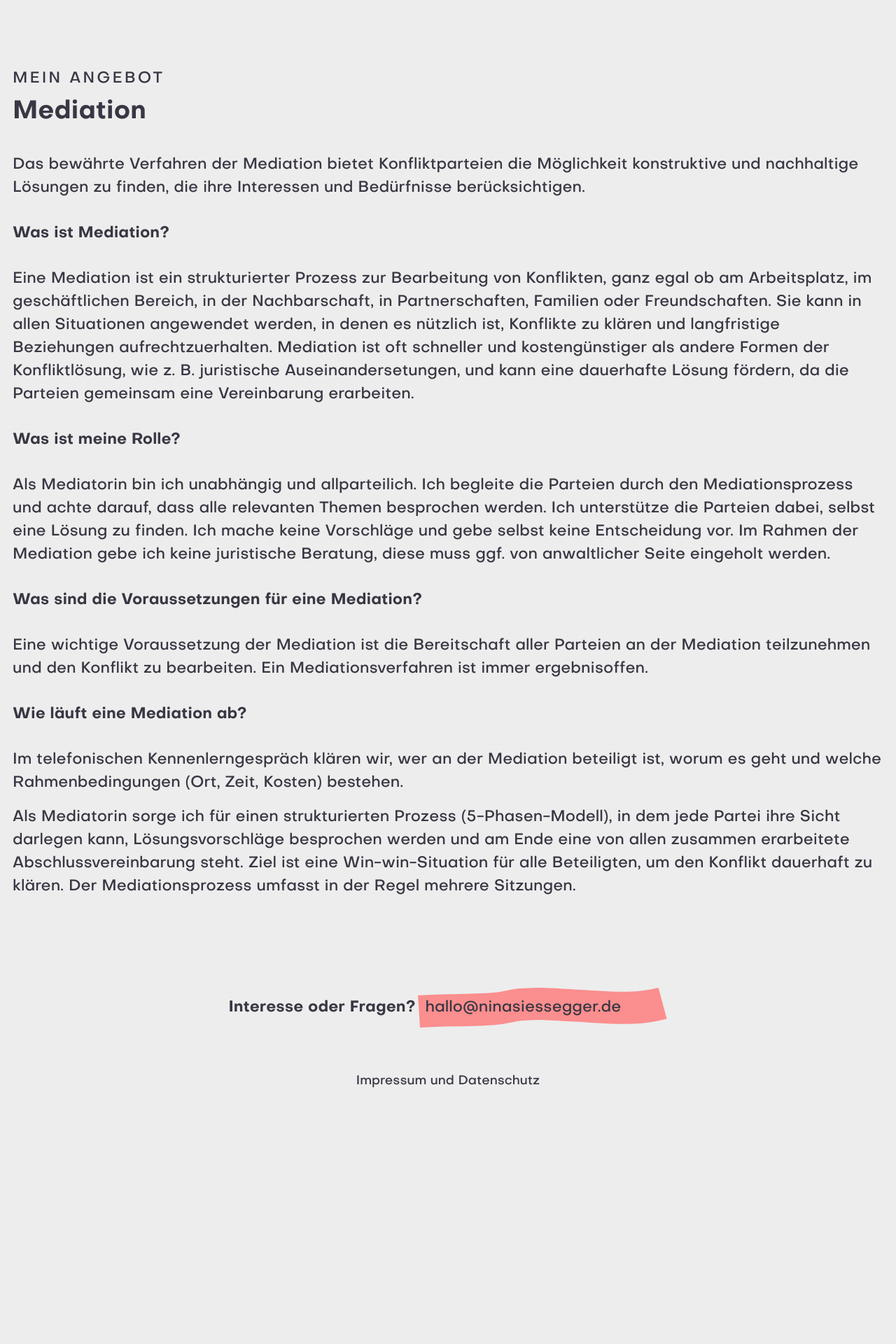
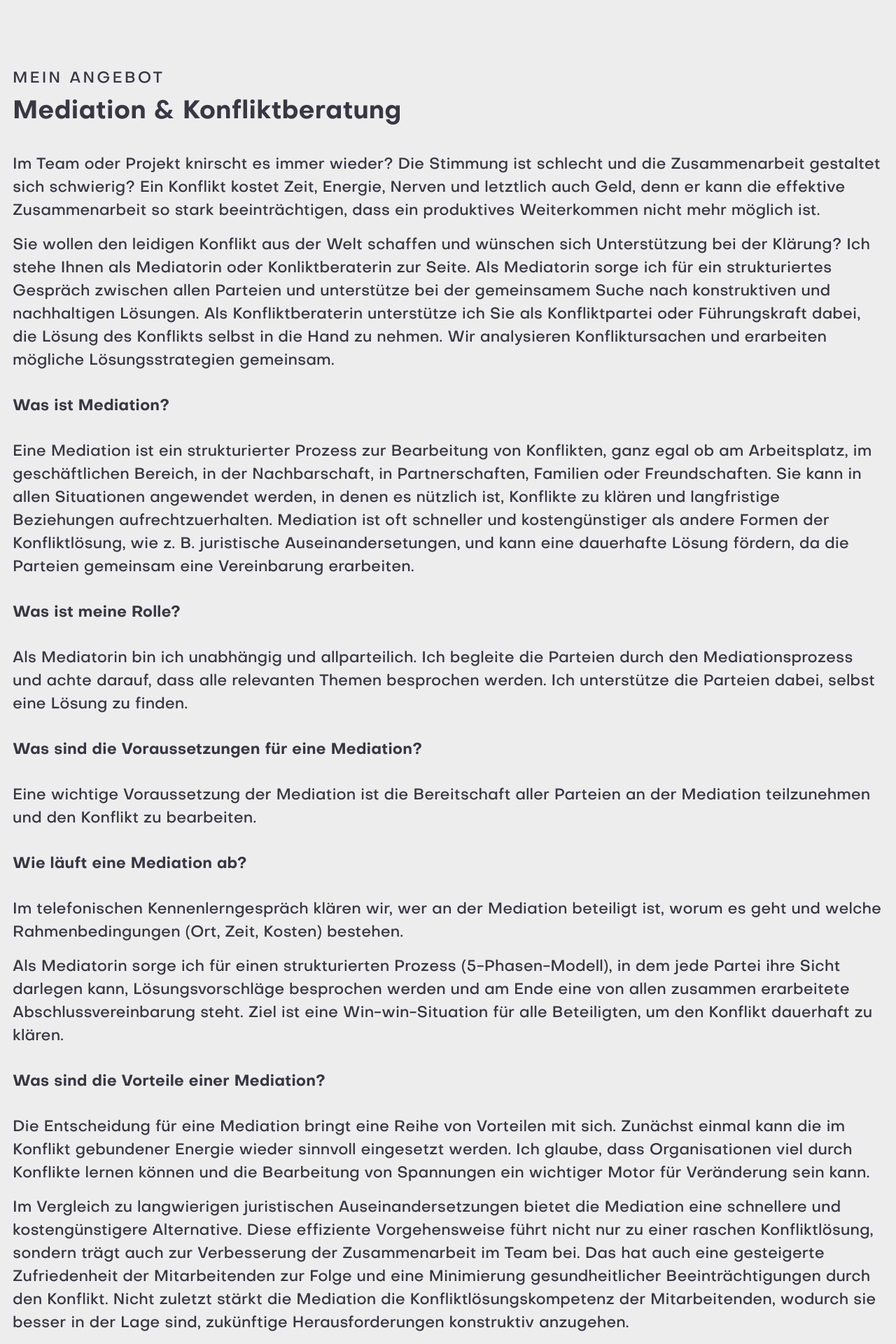
Before and after one commit to sssggr/ninasiessegger, a Nuxt app: page /mediation in a window 1280 px wide. Shown: the part 120-2040 px from the top of the page at 70% size. Before the commit the page ends 1742 px from the top, so only its background shows below. Built offline with nearby package versions, Linux system fonts and the light colour scheme.

Commit message:
Update mediation text

```diff
--- a/pages/index.vue
+++ b/pages/index.vue
@@ -66,10 +66,10 @@ useSeoMeta({
         </div>
         <div class="col-xs-12 col-md-7 col-sm-7 col-lg-5 teaser-container">
           <h3>
-            Mediation
+            Mediation & Konfliktberatung
           </h3>
           <p>
-            Eine Mediation bietet Konfliktparteien die Möglichkeit konstruktive und nachhaltige Lösungen zu finden, die ihre Interessen und Bedürfnisse berücksichtigen. Ich führe Mediationen sowohl im privaten Bereich als auch in Teams und Organisationen durch.
+            Im Team oder Projekt gibt es Spannungen? Die Stimmung ist schlecht, die Zusammenarbeit gestaltet sich schwierig? Sie wünschen sich Hilfe bei der Konfliktklärung? Ich stehe Ihnen als Mediatorin oder Konliktberaterin zur Seite.
           </p>
           <NuxtLink to="/mediation" class="btn">
             Mehr
@@ -88,6 +88,7 @@ useSeoMeta({
               <li>Agiles Arbeiten</li>
               <li>Selbstorganisation</li>
               <li>Veränderungsprozesse</li>
+              <li>Konfliktmanagement</li>
               <li>Zusammenarbeit in remote oder hybriden Settings</li>
               <li>Softwareentwicklung</li>
             </ul>
--- a/pages/mediation.vue
+++ b/pages/mediation.vue
@@ -14,18 +14,44 @@ useSeoMeta({
         Mein Angebot
       </h2>
       <h1 class="z-100">
-        Mediation
+        Mediation & Konfliktberatung
       </h1>
-      <p class="z-100">Das bewährte Verfahren der Mediation bietet Konfliktparteien die Möglichkeit konstruktive und nachhaltige Lösungen zu finden, die ihre Interessen und Bedürfnisse berücksichtigen.</p>
+      <p class="z-100">
+        Im Team oder Projekt knirscht es immer wieder? Die Stimmung ist schlecht und die Zusammenarbeit gestaltet sich schwierig? Ein Konflikt kostet Zeit, Energie, Nerven und letztlich auch Geld, denn er kann die effektive Zusammenarbeit so stark beeinträchtigen, dass ein produktives Weiterkommen nicht mehr möglich ist.
+      </p>
+      <p class="z-100">
+        Sie wollen den leidigen Konflikt aus der Welt schaffen und wünschen sich Unterstützung bei der Klärung? Ich stehe Ihnen als Mediatorin oder Konliktberaterin zur Seite. Als Mediatorin sorge ich für ein strukturiertes Gespräch zwischen allen Parteien und unterstütze bei der gemeinsamem Suche nach konstruktiven und nachhaltigen Lösungen. Als Konfliktberaterin unterstütze ich Sie als Konfliktpartei oder Führungskraft dabei, die Lösung des Konflikts selbst in die Hand zu nehmen. Wir analysieren Konfliktursachen und erarbeiten mögliche Lösungsstrategien gemeinsam.
+      </p>
       <h3>Was ist Mediation?</h3>
-      <p class="z-100">Eine Mediation ist ein strukturierter Prozess zur Bearbeitung von Konflikten, ganz egal ob am Arbeitsplatz, im geschäftlichen Bereich, in der Nachbarschaft, in Partnerschaften, Familien oder Freundschaften. Sie kann in allen Situationen angewendet werden, in denen es nützlich ist, Konflikte zu klären und langfristige Beziehungen aufrechtzuerhalten. Mediation ist oft schneller und kostengünstiger als andere Formen der Konfliktlösung, wie z. B. juristische Auseinandersetungen, und kann eine dauerhafte Lösung fördern, da die Parteien gemeinsam eine Vereinbarung erarbeiten.</p>
+      <p class="z-100">
+        Eine Mediation ist ein strukturierter Prozess zur Bearbeitung von Konflikten, ganz egal ob am Arbeitsplatz, im geschäftlichen Bereich, in der Nachbarschaft, in Partnerschaften, Familien oder Freundschaften. Sie kann in allen Situationen angewendet werden, in denen es nützlich ist, Konflikte zu klären und langfristige Beziehungen aufrechtzuerhalten. Mediation ist oft schneller und kostengünstiger als andere Formen der Konfliktlösung, wie z. B. juristische Auseinandersetungen, und kann eine dauerhafte Lösung fördern, da die Parteien gemeinsam eine Vereinbarung erarbeiten.
+      </p>
+
       <h3>Was ist meine Rolle?</h3>
-      <p class="z-100">Als Mediatorin bin ich unabhängig und allparteilich. Ich begleite die Parteien durch den Mediationsprozess und achte darauf, dass alle relevanten Themen besprochen werden. Ich unterstütze die Parteien dabei, selbst eine Lösung zu finden. Ich mache keine Vorschläge und gebe selbst keine Entscheidung vor. Im Rahmen der Mediation gebe ich keine juristische Beratung, diese muss ggf. von anwaltlicher Seite eingeholt werden.</p>
+      <p class="z-100">
+        Als Mediatorin bin ich unabhängig und allparteilich. Ich begleite die Parteien durch den Mediationsprozess und achte darauf, dass alle relevanten Themen besprochen werden. Ich unterstütze die Parteien dabei, selbst eine Lösung zu finden.
+      </p>
+
       <h3>Was sind die Voraussetzungen für eine Mediation?</h3>
-      <p class="z-100">Eine wichtige Voraussetzung der Mediation ist die Bereitschaft aller Parteien an der Mediation teilzunehmen und den Konflikt zu bearbeiten. Ein Mediationsverfahren ist immer ergebnisoffen.</p>
+      <p class="z-100">
+        Eine wichtige Voraussetzung der Mediation ist die Bereitschaft aller Parteien an der Mediation teilzunehmen und den Konflikt zu bearbeiten.
+      </p>
+
       <h3>Wie läuft eine Mediation ab?</h3>
-      <p class="z-100">Im telefonischen Kennenlerngespräch klären wir, wer an der Mediation beteiligt ist, worum es geht und welche Rahmenbedingungen (Ort, Zeit, Kosten) bestehen.</p>
-      <p class="z-100">Als Mediatorin sorge ich für einen strukturierten Prozess (5-Phasen-Modell), in dem jede Partei ihre Sicht darlegen kann, Lösungsvorschläge besprochen werden und am Ende eine von allen zusammen erarbeitete Abschlussvereinbarung steht. Ziel ist eine Win-win-Situation für alle Beteiligten, um den Konflikt dauerhaft zu klären. Der Mediationsprozess umfasst in der Regel mehrere Sitzungen.</p>
+      <p class="z-100">
+        Im telefonischen Kennenlerngespräch klären wir, wer an der Mediation beteiligt ist, worum es geht und welche Rahmenbedingungen (Ort, Zeit, Kosten) bestehen.
+      </p>
+      <p class="z-100">
+        Als Mediatorin sorge ich für einen strukturierten Prozess (5-Phasen-Modell), in dem jede Partei ihre Sicht darlegen kann, Lösungsvorschläge besprochen werden und am Ende eine von allen zusammen erarbeitete Abschlussvereinbarung steht. Ziel ist eine Win-win-Situation für alle Beteiligten, um den Konflikt dauerhaft zu klären.
+      </p>
+
+      <h3>Was sind die Vorteile einer Mediation?</h3>
+      <p class="z-100">
+        Die Entscheidung für eine Mediation bringt eine Reihe von Vorteilen mit sich. Zunächst einmal kann die im Konflikt gebundener Energie wieder sinnvoll eingesetzt werden. Ich glaube, dass Organisationen viel durch Konflikte lernen können und die Bearbeitung von Spannungen ein wichtiger Motor für Veränderung sein kann.
+      </p>
+      <p class="z-100">
+        Im Vergleich zu langwierigen juristischen Auseinandersetzungen bietet die Mediation eine schnellere und kostengünstigere Alternative. Diese effiziente Vorgehensweise führt nicht nur zu einer raschen Konfliktlösung, sondern trägt auch zur Verbesserung der Zusammenarbeit im Team bei. Das hat auch eine gesteigerte Zufriedenheit der Mitarbeitenden zur Folge und eine Minimierung gesundheitlicher Beeinträchtigungen durch den Konflikt. Nicht zuletzt stärkt die Mediation die Konfliktlösungskompetenz der Mitarbeitenden, wodurch sie besser in der Lage sind, zukünftige Herausforderungen konstruktiv anzugehen.
+      </p>
     </div>
   </div>
 </template>
```
